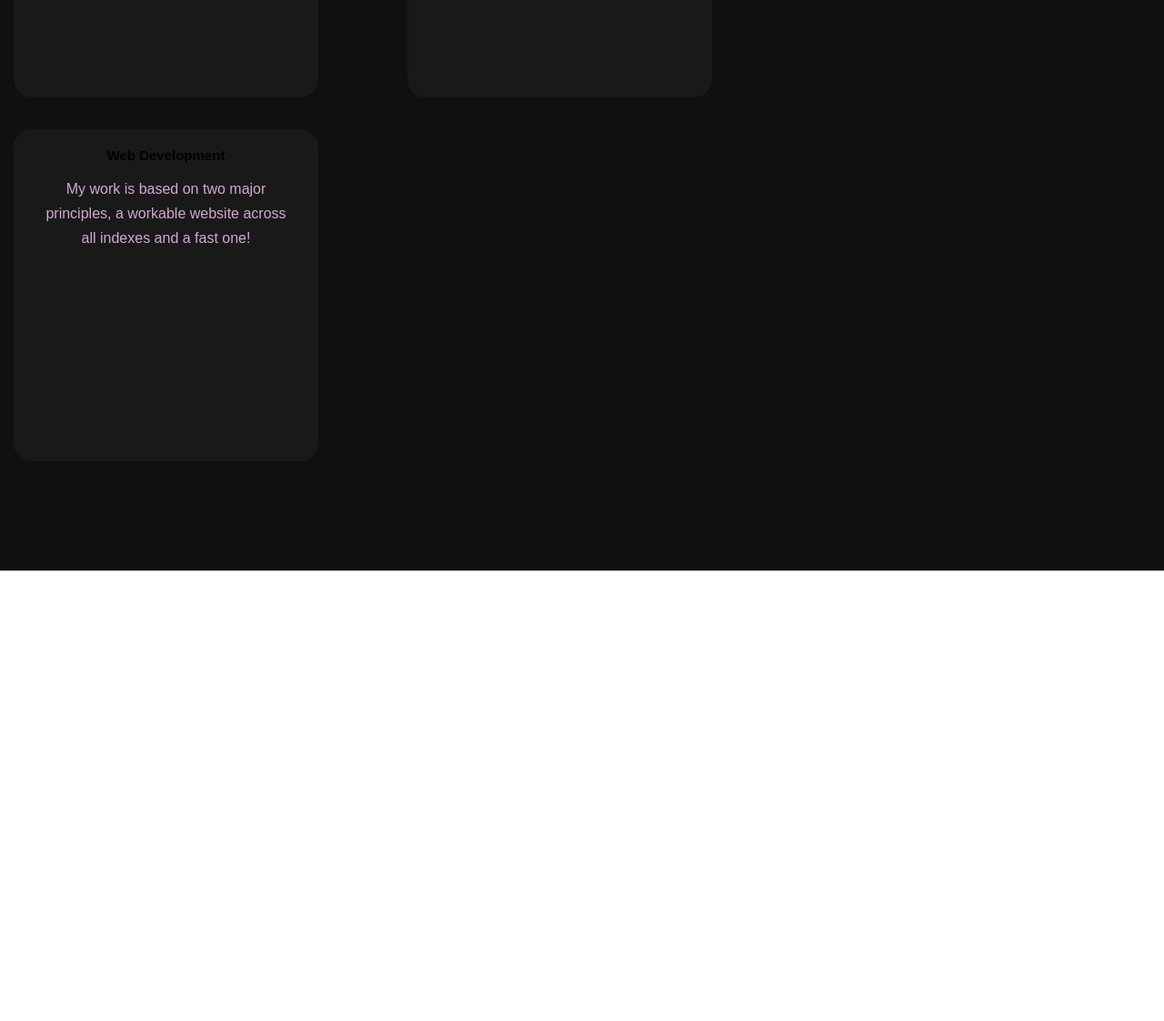
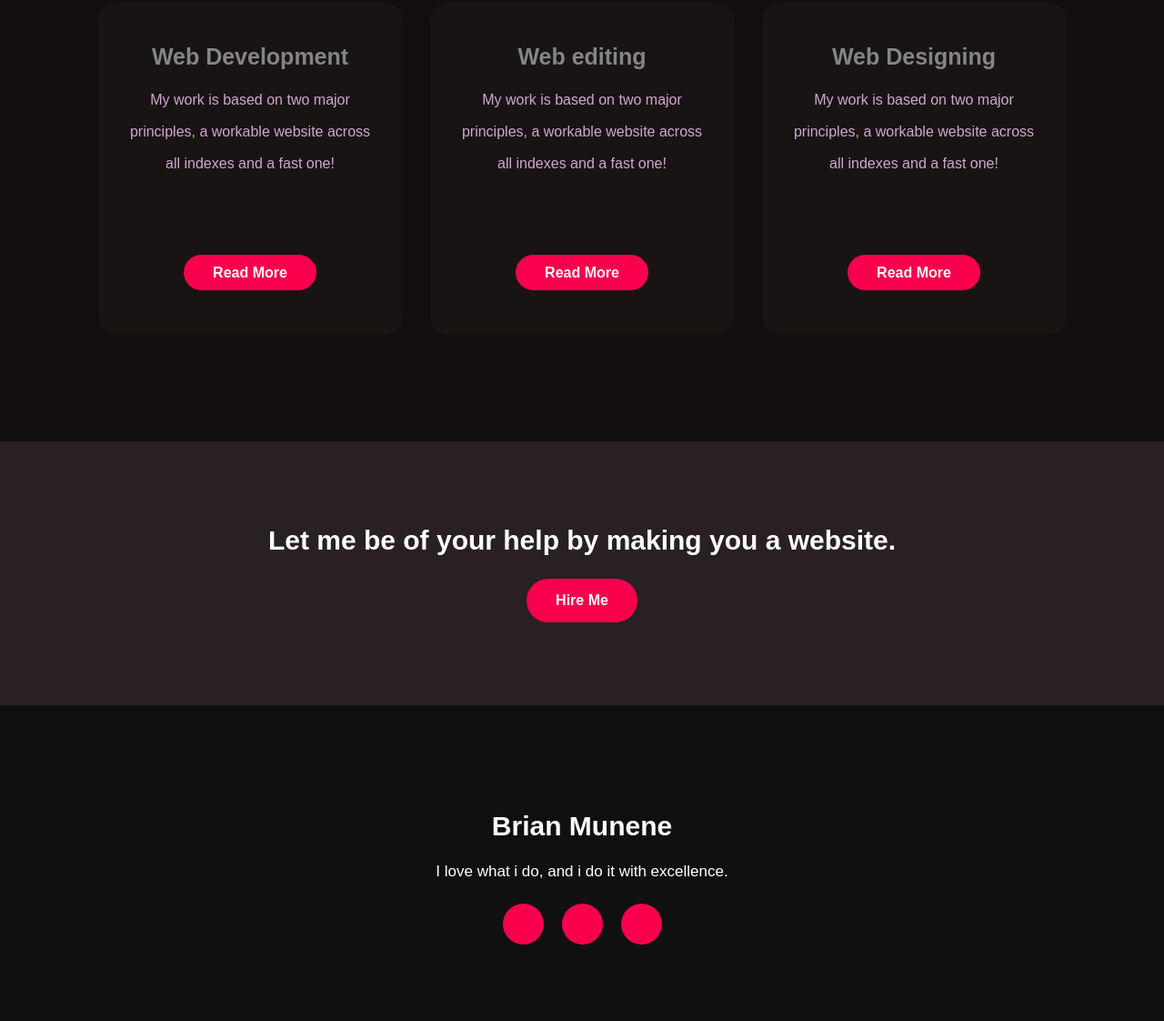
Before and after one commit to munenebrian/Personal-website, a plain HTML site: page index.html in a window 1280 px wide. Shown: the part 1678-2800 px from the top of the page at 91% size. Before the commit the page ends 2305 px from the top, so only its background shows below. Drawn offline with Linux system fonts and the light colour scheme.

Commit message:
changed the index,contact,services and about page. also css

```diff
--- a/index.html
+++ b/index.html
@@ -16,19 +16,17 @@
             <ul>
 
                 <li>
-                    <a href="#">HOME</a>
+                    <a href="index.html">HOME</a>
                 </li>
                 <li>
-                    <a href="#">ABOUT</a>
+                    <a href="about.html">ABOUT</a>
+                </li>
+
+                <li>
+                    <a href="services.html">SERVICES</a>
                 </li>
                 <li>
-                    <a href="#">PORTFOLIO</a>
-                </li>
-                <li>
-                    <a href="#">SERVICES</a>
-                </li>
-                <li>
-                    <a href="#">CONTACTS</a>
+                    <a href="contact.html">CONTACTS</a>
                 </li>
             </ul>
         </nav>
@@ -54,9 +52,12 @@
                 <h2>About Me</h2>
                 <h5>Developer <span>& Student</span></h5>
                 <p>I am front-end developer. can provide clean code and pixel pefect design. Thou i still have a lot to learn, i enjoy my time coding.I can provide good a well interactive website which can and will be fully interactive</p>
+                <p>I am currently in JKUAT taking my third year in Mathematics and Computer Science. I scored an mean grade of A- in my high school level.</p>
+                <p>Brian is very enthusiastic about web Developmentand i am undergoing mentorship and learning at Moringa School to better my skills</p>
                 <button type="button">Let's Talk</button>
             </div>
         </div>
+        <!----services-->
     </section>
     <div class="service">
         <div class="title">
@@ -64,29 +65,54 @@
         </div>
         <div class="box">
             <div class="card">
+                <i class="fa-solid fa-bars"></i>
                 <h5>Web Development</h5>
                 <div class="pra">
                     <p>My work is based on two major principles, a workable website across all indexes and a fast one!</p>
+                    <p style="text-align: center;">
+                        <a class="button" href="#">Read More</a>
+                    </p>
+                </div>
+            </div>
+            <div class="card">
+                <i class="fa-solid fa-user"></i>
+                <h5>Web editing</h5>
+                <div class="pra">
+                    <p>My work is based on two major principles, a workable website across all indexes and a fast one!</p>
+                    <p style="text-align: center;">
+                        <a class="button" href="#">Read More</a>
+                    </p>
+                </div>
+            </div>
+            <div class="card">
+                <i class="fa-solid fa-bell"></i>
+                <h5>Web Designing</h5>
+                <div class="pra">
+                    <p>My work is based on two major principles, a workable website across all indexes and a fast one!</p>
+                    <p style="text-align: center;">
+                        <a class="button" href="#">Read More</a>
+                    </p>
                 </div>
             </div>
         </div>
-        <div class="box">
-            <div class="card">
-                <h5>Web Development</h5>
-                <div class="pra">
-                    <p>My work is based on two major principles, a workable website across all indexes and a fast one!</p>
-                </div>
-            </div>
+
+    </div>
+    <!--Contact Me-->
+    <div class="contact-me">
+        <p>Let me be of your help by making you a website.</p>
+        <a class="button-two" href="#">Hire Me</a>
+    </div>
+    <!--footer start-->
+    <footer>
+        <p>Brian Munene</p>
+        <p>I love what i do, and i do it with excellence.</p>
+        <div class="social">
+            <a href="#"><i class="fa-brands fa-instagram"></i></a>
+            <a href="#"><i class="fa-brands fa-linkedin"></i></a>
+            <a href="#"><i class="fa-brands fa-twitter"></i></a>
         </div>
-        <div class="box">
-            <div class="card">
-                <h5>Web Development</h5>
-                <div class="pra">
-                    <p>My work is based on two major principles, a workable website across all indexes and a fast one!</p>
-                </div>
-            </div>
-        </div>
-    </div>
+        <p class="end">CopyRight By Brian Munene</p>
+    </footer>
     <script src="script.js"></script>
 </body>
 
--- a/style.css
+++ b/style.css
@@ -103,7 +103,7 @@ h3 {
 .about {
     width: 100%;
     padding: 0px 0px;
-    background-color: blueviolet;
+    background-color: rgb(12, 9, 15);
 }
 
 .about-text {
@@ -160,7 +160,7 @@ button:hover {
 }
 
 .service {
-    background: #101010;
+    background: #110d11;
     width: 100%;
     padding: 100px 0px;
 }
@@ -178,15 +178,13 @@ button:hover {
     justify-content: center;
     align-items: center;
     min-height: 400px;
-    display: inline-block;
-    padding-right: 5%;
 }
 
 .card {
     height: 365px;
     width: 335px;
     padding: 20px 35px;
-    background: #191919;
+    background: #181414;
     border-radius: 20px;
     margin: 15px;
     position: relative;
@@ -194,15 +192,130 @@ button:hover {
     text-align: center;
 }
 
+.card i {
+    font-size: 50px;
+    display: block;
+    text-align: center;
+    margin: 25px 0px;
+    color: #f9004d;
+}
+
 h5 {
-    color: 23px;
-    font-size: 15px;
+    color: #858585;
+    font-size: 25px;
     margin-bottom: 15px;
 }
 
 .pra p {
     color: #fcfc;
     font-size: 16px;
-    line-height: 27px;
+    line-height: 35px;
+    margin-bottom: 85px;
+}
+
+.card .button {
+    background-color: #f9004d;
+    color: white;
+    text-decoration: none;
+    border: 2px solid transparent;
+    font-weight: bold;
+    padding: 9px 30px;
+    border-radius: 30px;
+    transition: .4s;
+}
+
+.card .button:hover {
+    background-color: transparent;
+    border: 2px solid #f9004d;
+    cursor: pointer;
+}
+
+.contact-me {
+    width: 100%;
+    height: 290px;
+    background: #292024;
+    display: flex;
+    align-items: center;
+    flex-direction: column;
+    justify-content: center;
+}
+
+.contact-me p {
+    color: white;
+    font-size: 30px;
+    font-weight: bold;
     margin-bottom: 25px;
 }
+
+.contact-me .button-two {
+    background-color: #f9004d;
+    color: white;
+    text-decoration: none;
+    border: 2px solid transparent;
+    font-weight: bold;
+    padding: 13px 30px;
+    border-radius: 30px;
+    transition: .4s;
+}
+
+.button-two:hover {
+    background-color: transparent;
+    border: 2px solid #f9004d;
+    cursor: pointer;
+}
+
+footer {
+    position: relative;
+    width: 100%;
+    height: 400px;
+    background: #101010;
+    display: flex;
+    flex-direction: column;
+    align-items: center;
+    justify-content: center;
+}
+
+footer p:nth-child(1) {
+    font-size: 30px;
+    color: white;
+    margin-bottom: 20px;
+    font-weight: bold;
+}
+
+footer p:nth-child(2) {
+    color: white;
+    font-size: 17px;
+    width: 500px;
+    text-align: center;
+    line-height: 26px;
+}
+
+.social {
+    display: flex;
+}
+
+.social a {
+    width: 45px;
+    height: 45px;
+    display: flex;
+    align-items: center;
+    justify-content: center;
+    background: #f9004d;
+    border-radius: 50%;
+    margin: 22px 10px;
+    color: white;
+    text-decoration: none;
+    font-size: 20px;
+}
+
+.social a:hover {
+    transform: scale(1.3);
+    transition: .3s;
+}
+
+.end {
+    position: absolute;
+    color: #f9004d;
+    bottom: 35px;
+    font-size: 14px;
+}
```
Also changed, not shown: about.html (added, +28 -0 lines), contact.html (added, +19 -0 lines), services.html (added, +53 -0 lines).
